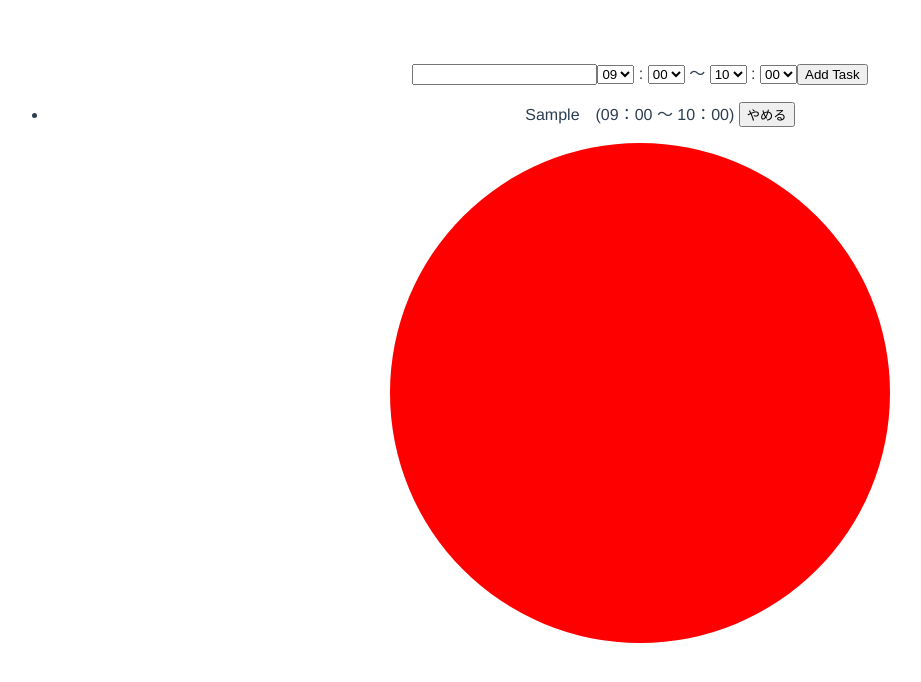
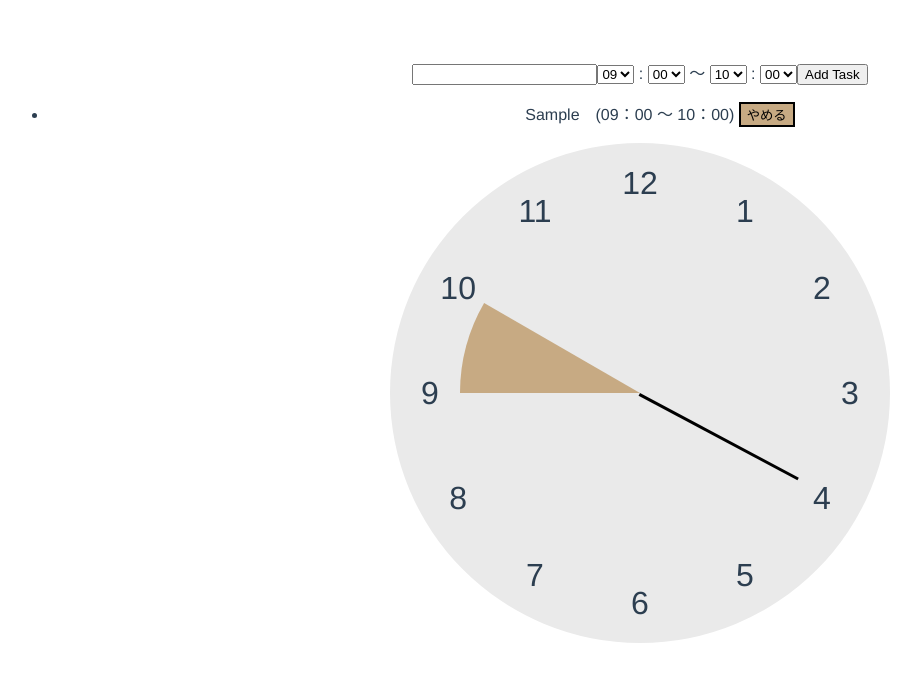
Before and after one commit to DaikiNakamura/whatido, a Vue app: page / in a window 1280 px wide. Both pictures are taken after typing "Sample" into the empty fields and a click on the button "Add Task". Shown: the top 682 px of the page, without its empty margins (0-921 px from the left). Built offline with nearby package versions, Linux system fonts and the light colour scheme.

Commit message:
add visual task
※１２～０１でバグる

```diff
--- a/src/App.vue
+++ b/src/App.vue
@@ -4,7 +4,7 @@
     <TaskList v-bind:tasks="tasks" />
     <Clock />
     <div class="visualTaskArea">
-      <VisualTask v-for="task in tasks" v-bind:task="task" class="visualTask"/>
+      <VisualTask v-bind:tasks="tasks" class="visualTask"/>
     </div>
   </div>
 </template>
--- a/src/components/InputTask.vue
+++ b/src/components/InputTask.vue
@@ -42,10 +42,12 @@
         }
         let from = this.fromHour + this.fromMinute
         let to = this.toHour + this.toMinute
+        let color = '#' + Math.floor(Math.random() * 16777215).toString(16)
         this.$emit('set', {
           taskName: this.taskName,
           from: from,
-          to: to
+          to: to,
+          color: color
         })
         this.taskName = ''
       },
--- a/src/components/TaskList.vue
+++ b/src/components/TaskList.vue
@@ -3,7 +3,7 @@
     <ul>
       <li v-for="(task, index) in tasks">
         {{ task.taskName }}　({{ formatTaskTime(task.from) }} ～ {{ formatTaskTime(task.to) }})
-        <button v-on:click="deleteTask(index)">やめる</button>
+        <button v-on:click="deleteTask(index)" class="deleteButton" :style="{ backgroundColor: task.color }">やめる</button>
       </li>
     </ul>
   </div>
@@ -23,3 +23,9 @@
     }
   }
 </script>
+
+<style>
+  .deleteButton {
+    border: 2px solid #000;
+  }
+</style>
--- a/src/components/VisualTask.vue
+++ b/src/components/VisualTask.vue
@@ -1,12 +1,61 @@
 <template>
-  <div id="baseArea" class="baseArea">
-  </div>
+  <svg width="500" height="500" viewBox="-250 -250 500 500" version="1.1" xmlns="http://www.w3.org/2000/svg">
+    <path v-for="task in tasks" :d="d(task)" :fill="task.color" />
+  </svg>
 </template>
 
 <script>
   export default {
     name: 'VisualTask',
-    props: ['task']
+    props: ['tasks'],
+    data: function () {
+      return {
+        radius: 180, // 半径
+        center: {
+          x: 0,
+          y: 0
+        }
+      }
+    },
+    computed: {
+    },
+    methods: {
+      x1: function (sr) {
+        return (this.center.x + this.radius) * Math.cos(sr)
+      },
+      y1: function (sr) {
+        return (this.center.y + this.radius) * Math.sin(sr)
+      },
+      x2: function (er) {
+        return (this.center.x + this.radius) * Math.cos(er)
+      },
+      y2: function (er) {
+        return (this.center.y + this.radius) * Math.sin(er)
+      },
+      dx: function (sr, er) {
+        return this.x2(er) - this.x1(sr)
+      },
+      dy: function (sr, er) {
+        return this.y2(er) - this.y1(sr)
+      },
+      f: function (startAngle, endAngle) {
+        return Math.abs(endAngle - startAngle) > 180 ? 1 : 0
+      },
+      d: function (task) {
+        let startHour = parseInt(task.from.substr(0, 2))
+        let startMinutes = parseInt(task.from.substr(2))
+        let startAngle = (startHour * 30 - 90) + (30 / 60 * startMinutes)
+        let sr = startAngle * Math.PI / 180
+        startHour = parseInt(task.to.substr(0, 2))
+        startMinutes = parseInt(task.to.substr(2))
+        let endAngle = (startHour * 30 - 90) + (30 / 60 * startMinutes)
+        let er = endAngle * Math.PI / 180
+        return 'M ' + this.center.x + ',' + this.center.y + ' ' +
+          'L ' + this.x1(sr) + ',' + this.y1(sr) + ' ' +
+          'a ' + this.radius + ' ' + this.radius + ' ' + startAngle + ' ' +
+          this.f(startAngle, endAngle) + ',1 ' + this.dx(sr, er) + ',' + this.dy(sr, er) + ' z'
+      }
+    }
   }
 </script>
 
@@ -14,11 +63,13 @@
 
   .baseArea {
     position: absolute;
-    height: 500px;
-    width: 500px;
-    border-radius: 50%;
-    margin: 0 auto;
-    background-color: red;
   }
 
+  /*.taskObj {*/
+    /*fill: #00F;*/
+  /*}*/
+  /*.taskObj:nth-child(2n) {*/
+    /*fill: #F00;*/
+  /*}*/
+
 </style>
```
